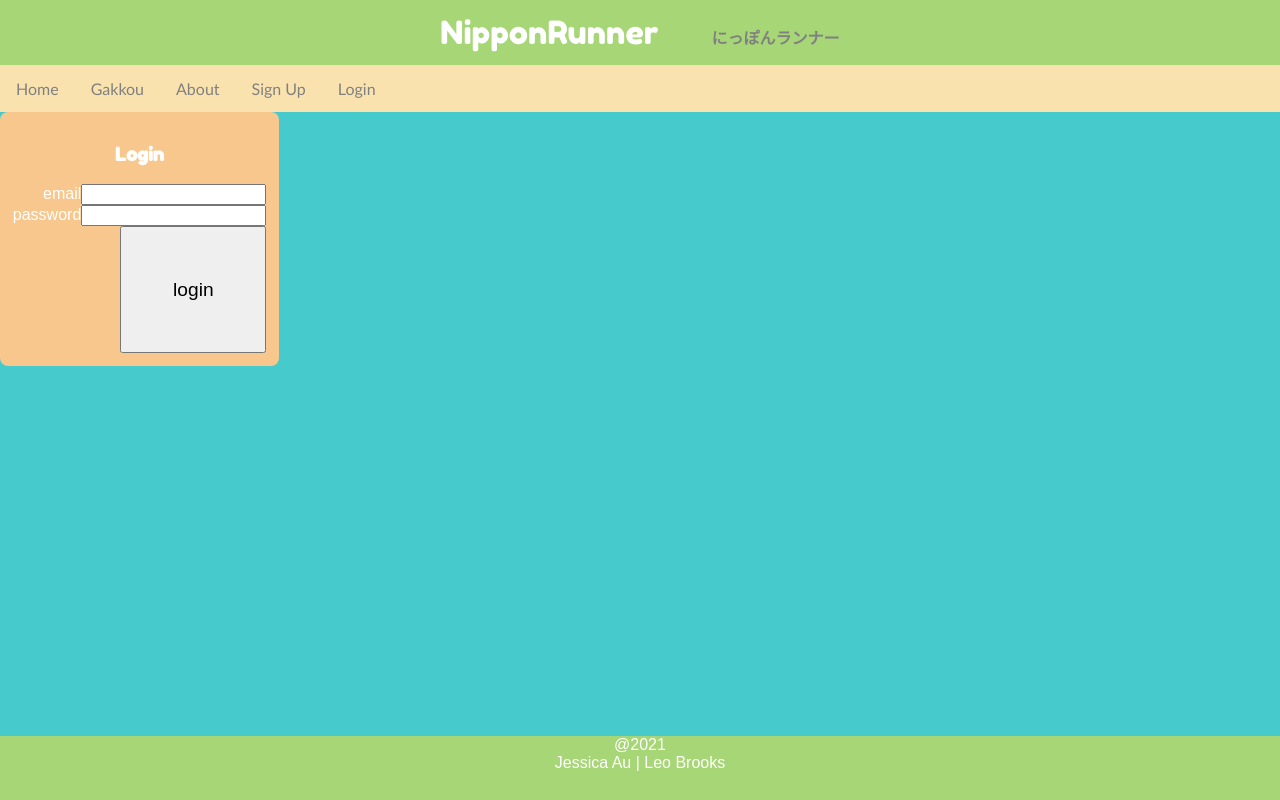
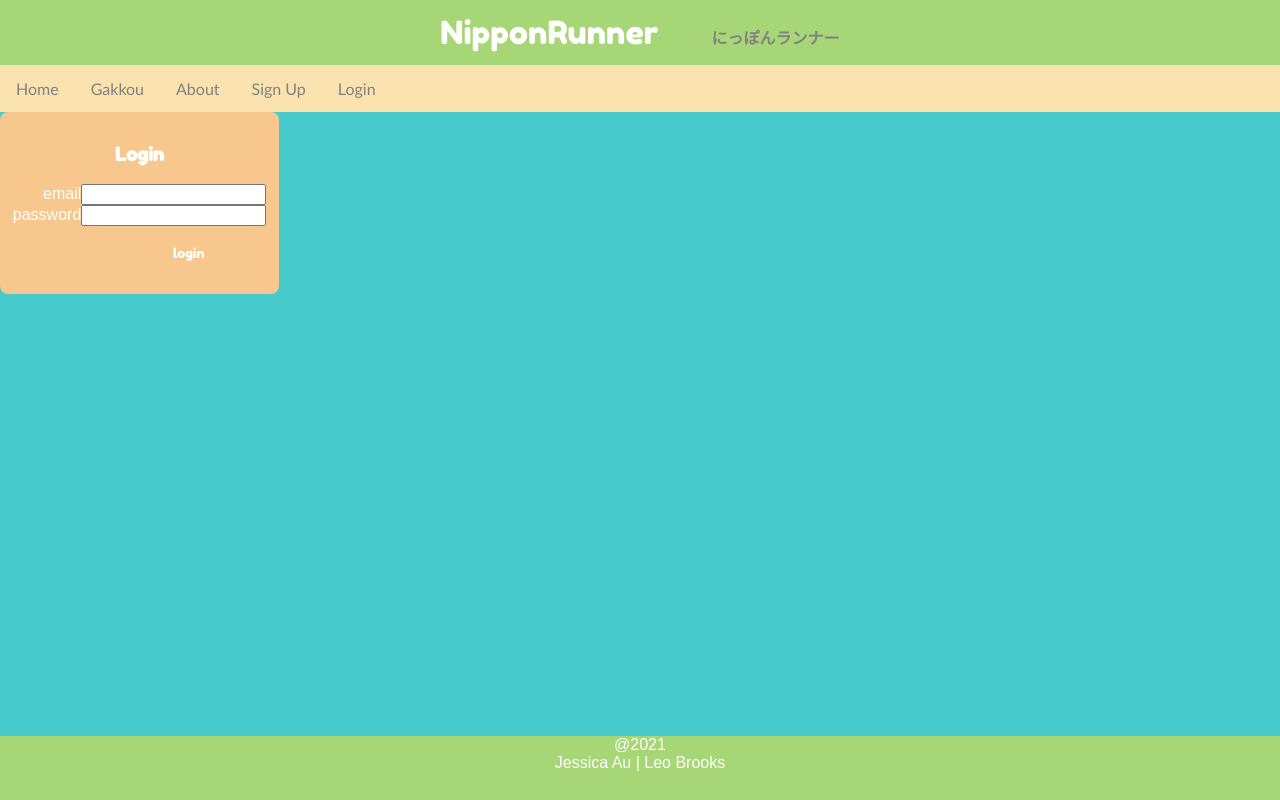
Before and after one commit to jessica-au/nipponrunner, a React (Create React App) app in the folder nipponRunnerFrontEnd/: page /login/ in a window 1280 px wide. Built offline with nearby package versions, Linux system fonts and the light colour scheme.

Commit message:
add button styling

```diff
--- a/nipponRunnerFrontEnd/src/components/profile/profile.css
+++ b/nipponRunnerFrontEnd/src/components/profile/profile.css
@@ -1,10 +1,29 @@
 a {
     text-decoration: none;
 }
+
 button {
-    padding: 20%;
-    font-size: 1.2rem;
-}
+    background-color: #F8C78D;
+    border-style: none;
+    border-radius: 5px;
+    margin: 1%;
+    padding: 5%;
+    font-family: 'fredoka One', cursive;
+    color: white;
+    width: 150px;
+    height: 50px;
+    text-align: center;
+  }
+
+  button:hover {
+    background-color: #A7D676;
+  }
+
+  button:clicked {
+    border-style:solid;
+    border-color: black;
+    border-radius: 8px;
+  }
 
 .profilePage {
     display: flex;
```
